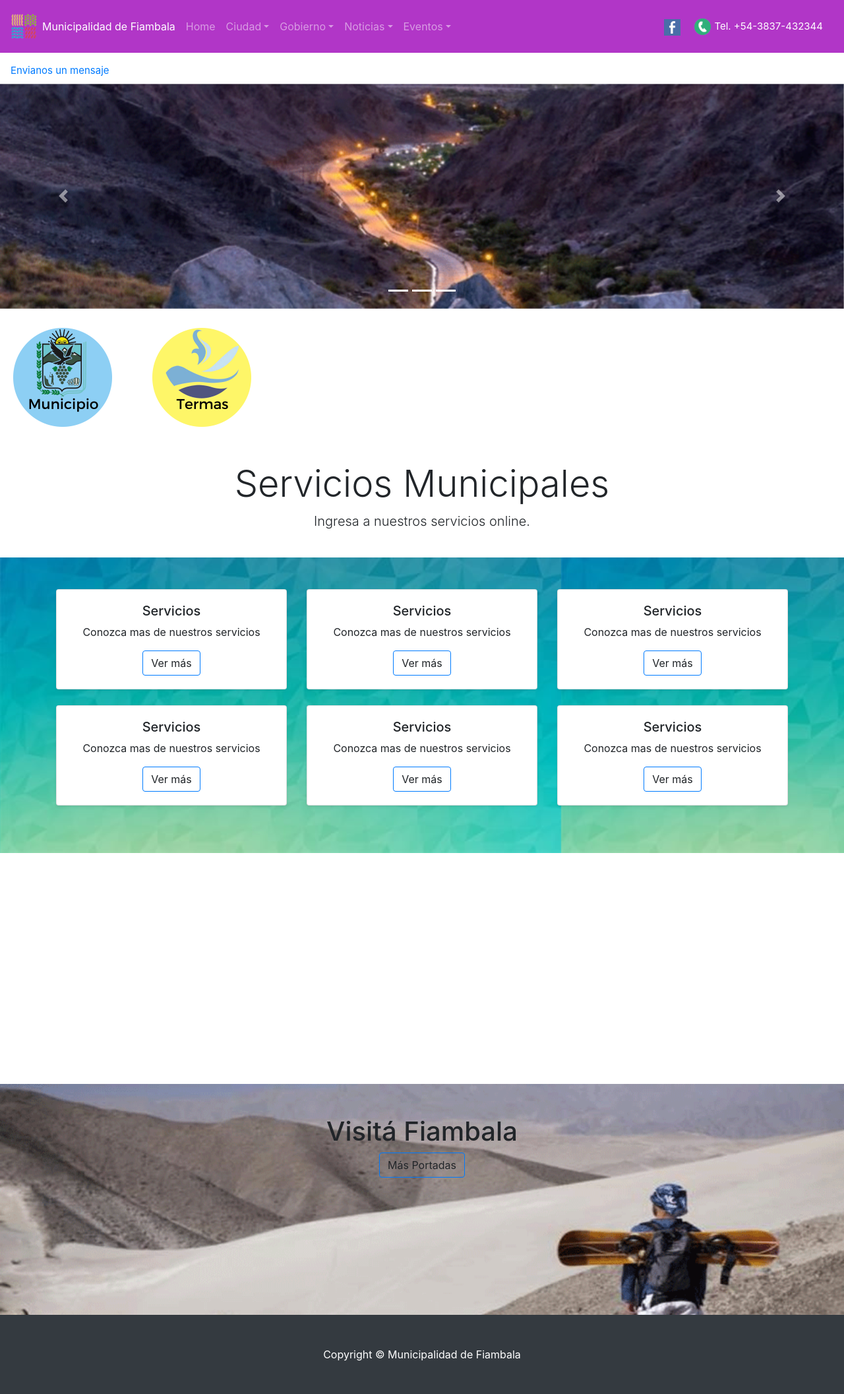
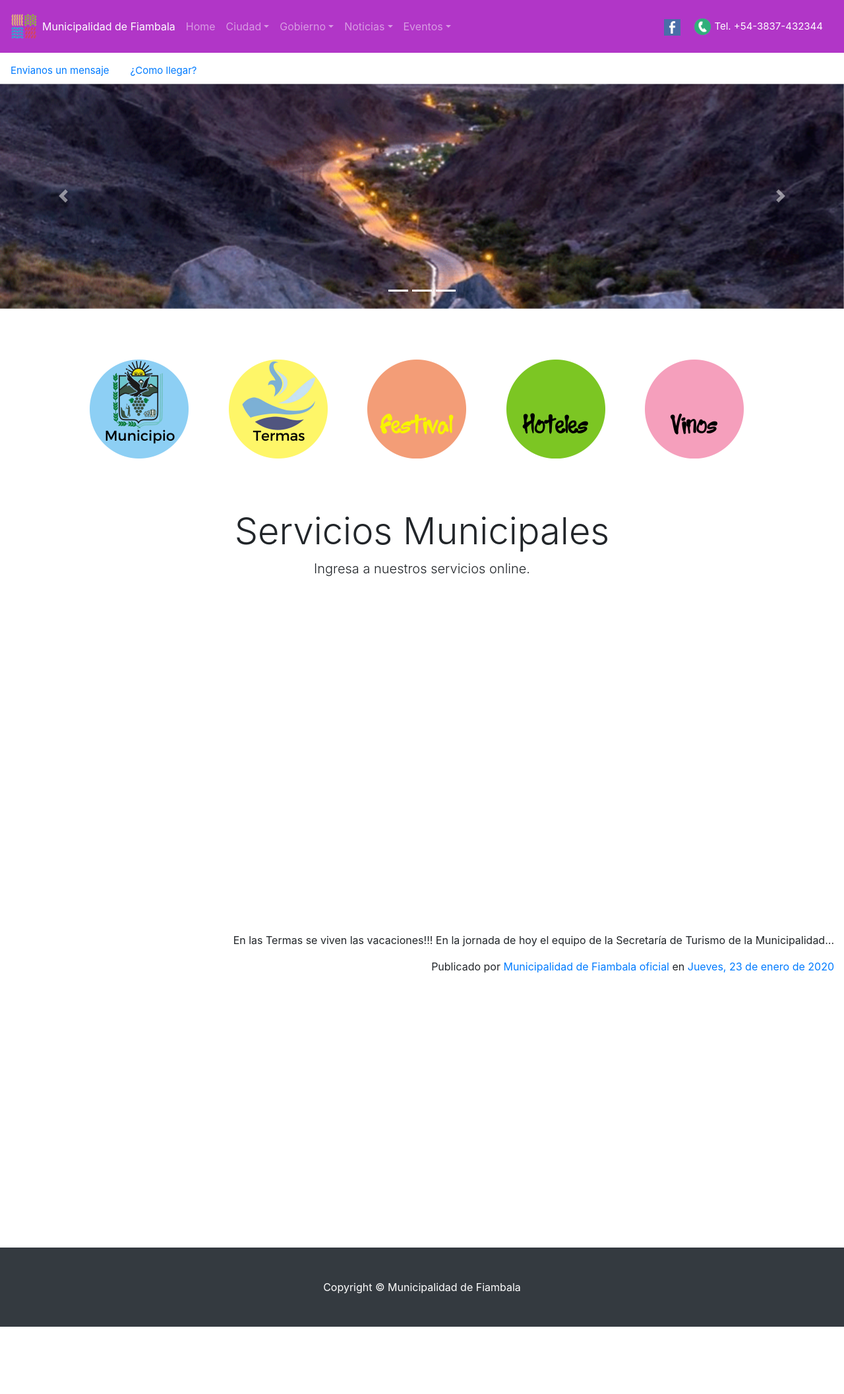
Before and after one commit to tapiaw38/web-fiambala, a Flask app: page / in a window 1280 px wide. Shown: the whole page at 66% size. After the commit the page ends 2011 px from the top, so only its background shows below. Run offline with Flask 2, Linux system fonts and the light colour scheme; some libraries are stand-ins or nearby versions.

Commit message:
upadate3

```diff
--- a/static/css/estilos.css
+++ b/static/css/estilos.css
@@ -79,3 +79,8 @@
     -webkit-transition: all 500ms;
 
 }
+
+.aparece{
+    opacity:0;
+    transition: all 0.5s;
+}
--- /dev/null
+++ b/static/js/animaciones.js
@@ -0,0 +1,15 @@
+function apareceScroll(){
+	var html = document.getElementsByTagName("html")[0];
+	var elementoAparece = document.getElementsByClassName("aparece");
+
+	document.addEventListener('wheel',function(){
+		var topVent = html.scrollTop;
+		for(i=0; i < elementoAparece.length; i++){
+			var topelemAparece = elementoAparece[i].offsetTop;
+			if(topVent > topelemAparece - 400){
+				elementoAparece[i].style.opacity = 1;
+			}
+		}
+	})
+};
+apareceScroll();
--- a/templates/base/base.html
+++ b/templates/base/base.html
@@ -10,12 +10,13 @@
 	<script src="{{ url_for('static', filename = 'js/jquery.min.js') }}"></script>
     <script src="{{ url_for('static', filename = 'js/popper.min.js') }}"></script>
     <script src="{{ url_for('static', filename = 'js/bootstrap.min.js') }}"></script>
+
 	<script>
 		  $(document).ready(function(){
 			$('.ecirculo').hide().fadeIn(600);
 		  });
 	</script>
-
+	<script src="{{ url_for('static', filename = 'js/animaciones.js') }}"></script>
 
 	<title>{% block title %}Municipalidad de FIambala{% endblock %}</title>
 	<style>
--- a/templates/index.html
+++ b/templates/index.html
@@ -3,11 +3,16 @@
 
 
 {%block content%}
+<!-- facebook -->
+<div id="fb-root"></div>
+<script async defer crossorigin="anonymous" src="https://connect.facebook.net/es_LA/sdk.js#xfbml=1&version=v5.0"></script>
+
 
     <div class="inner">
       <h3 class="masthead-brand"></h3>
       <nav class="nav nav-masthead justify-content-left">
-        <a class="nav-link" href="{{ url_for('contacto') }}" style="font-size:15px">Envianos un mensaje</a>
+        <a class="nav-link text-primary" href="{{ url_for('contacto') }}" style="font-size:15px">Envianos un mensaje</a>
+        <a class="nav-link text-primary" href="#" style="font-size:15px">¿Como llegar?</a>
       </nav>
     </div>
 
@@ -44,6 +49,7 @@
 
 <!-- botones -->
 <br>
+<div class="pricing-header px-3 py-3 pt-md-5 pb-md-4 mx-auto text-center">
   <a class="navbar-brand" href="">
     <img class="boton-circulo ecirculo" src="{{ url_for('static', filename = 'img/b-municipio.png') }}" width="150" height="150" class="d-inline-block">
   </a>
@@ -52,20 +58,34 @@
     <img class="boton-circulo ecirculo" src="{{ url_for('static', filename = 'img/b-termas.png') }}" width="150" height="150" class="d-inline-block">
   </a>
 
+    <a class="navbar-brand" href="">
+    <img class="boton-circulo ecirculo" src="{{ url_for('static', filename = 'img/b-festival.png') }}" width="150" height="150" class="d-inline-block">
+  </a>
+
+    <a class="navbar-brand" href="">
+    <img class="boton-circulo ecirculo" src="{{ url_for('static', filename = 'img/b-hotel.png') }}" width="150" height="150" class="d-inline-block">
+  </a>
+
+      <a class="navbar-brand" href="">
+    <img class="boton-circulo ecirculo" src="{{ url_for('static', filename = 'img/b-vinos.png') }}" width="150" height="150" class="d-inline-block">
+  </a>
+</div>
+
+
 <div class="pricing-header px-3 py-3 pt-md-5 pb-md-4 mx-auto text-center">
   <h1 class="display-4">Servicios Municipales</h1>
   <p class="lead">Ingresa a nuestros servicios online.</p>
 </div>
 
 
-  <div align="center" class="album py-5 bg-light ecirculo fondo2">
+  <div align="center" class="album py-5 bg-light fondo2 aparece">
       <div class="container">
         <div class="row">
           <div class="col-md-4 cuadro">
             <div class="card mb-4 shadow-sm">
               <div class="card-body">
-                <h5 class="card-text">Servicios</h5>
-                <p>Conozca mas de nuestros servicios</p>
+                <h5 class="card-text text-primary">Audiencia Publica</h5>
+                <p>Turnos online</p>
                 <div class="align-items-center">
                   <div align="center" class="align-items-center">
                     <a type="button" class="btn btn-outline-primary">Ver más</a>
@@ -77,11 +97,11 @@
           <div class="col-md-4 cuadro">
             <div class="card mb-4 shadow-sm">
               <div class="card-body">
-                <h5 class="card-text">Servicios</h5>
+                <h5 class="card-text text-success">Servicios</h5>
                 <p>Conozca mas de nuestros servicios</p>
                 <div class="align-items-center">
                   <div align="center" class="align-items-center">
-                    <a type="button" class="btn btn-outline-primary">Ver más</a>
+                    <a type="button" class="btn btn-outline-success">Ver más</a>
                   </div>
                 </div>
               </div>
@@ -90,11 +110,11 @@
           <div class="col-md-4 cuadro">
             <div class="card mb-4 shadow-sm">
               <div class="card-body">
-                <h5 class="card-text">Servicios</h5>
+                <h5 class="card-text text-warning">Servicios</h5>
                 <p>Conozca mas de nuestros servicios</p>
                 <div class="align-items-center">
                   <div align="center" class="align-items-center">
-                    <a type="button" class="btn btn-outline-primary">Ver más</a>
+                    <a type="button" class="btn btn-outline-warning">Ver más</a>
                   </div>
                 </div>
               </div>
@@ -144,13 +164,15 @@
   </div>
 
 
-  <section class="py-5 bg-image-full mw-100" style="height:350px;">
-    <div align="center" class="align-items-center">
+  <section class="py-5 bg-image-full mw-10" style="height:auto;">
+    <div align="right" class="justify-content-right" style="padding-right:15px;">
+    <div class="fb-post" data-href="https://www.facebook.com/Fiambala2019/posts/1049877555345872" data-width="500" data-show-text="true"><blockquote cite="https://developers.facebook.com/Fiambala2019/posts/1049877555345872" class="fb-xfbml-parse-ignore"><p>En las Termas se viven las vacaciones!!!
 
+    En la jornada de hoy el equipo de la Secretaría de Turismo de la Municipalidad...</p>Publicado por <a href="https://www.facebook.com/Fiambala2019/">Municipalidad de Fiambala oficial</a> en&nbsp;<a href="https://developers.facebook.com/Fiambala2019/posts/1049877555345872">Jueves, 23 de enero de 2020</a></blockquote></div>
     </div>
   </section>
 
-  <section class="py-5 bg-image-full mw-100 fondo1" style="height:350px;">
+  <section class="py-5 bg-image-full mw-100 fondo1 aparece" style="height:350px;">
     <div align="center" class="align-items-center">
       <h1> Visitá Fiambala</h1>
       <a class="btn btn-outline-primary">Más Portadas</a>
```
Also changed, not shown: static/img/b-festival.png (added), static/img/b-hotel.png (added), static/img/b-vinos.png (added). Lines whose indentation alone changed are shown as unchanged.
